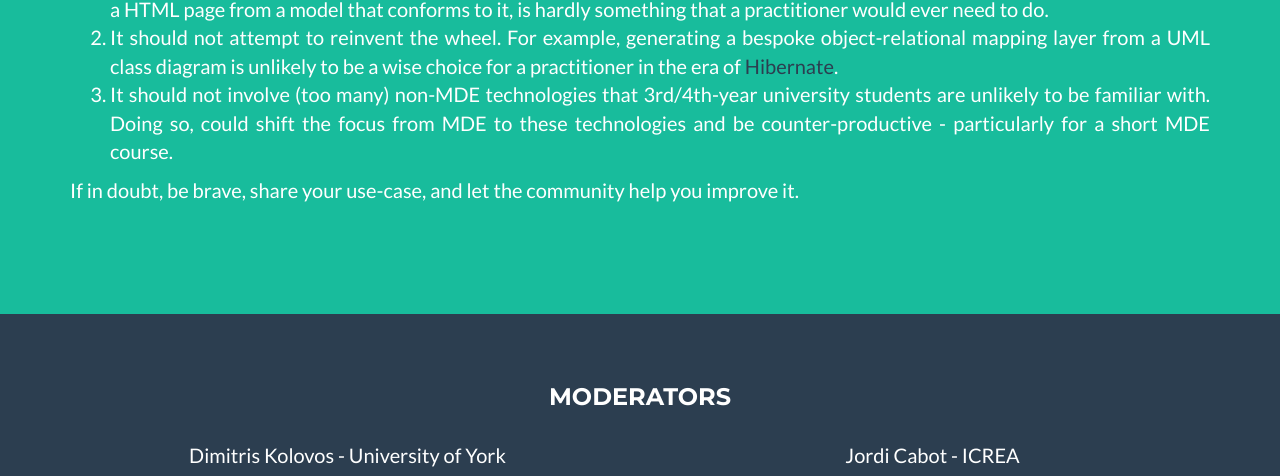
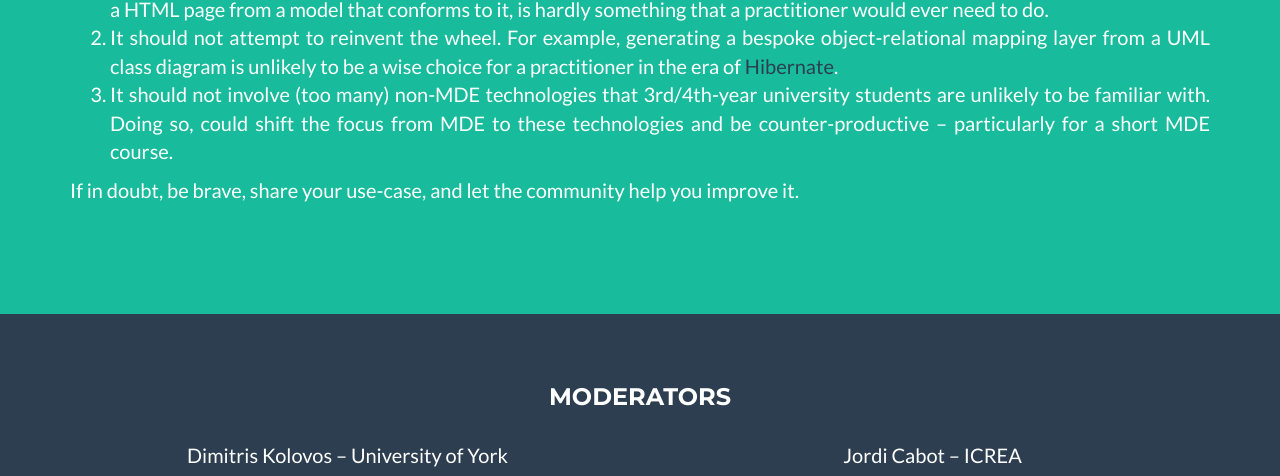
Before and after one commit to mde4edu/mde4edu.github.io, a website: page index.html in a window 1280 px wide. Shown: the part 2345-2821 px from the top of the page. Drawn offline with nearby package versions, Linux system fonts and the light colour scheme.

Commit message:
Update index.html

```diff
--- a/index.html
+++ b/index.html
@@ -170,7 +170,7 @@
                     <ol style="font-size:20px">
                       <li> It can be simplified, but its domain should remain realistic. For example, defining a <a href="https://www.ibm.com/developerworks/library/os-eclipse-dynamicemf/">bookstore/library metamodel</a> and generating a HTML page from a model that conforms to it, is hardly something that a practitioner would ever need to do.
                       <li> It should not attempt to reinvent the wheel. For example, generating a bespoke object-relational mapping layer from a UML class diagram is unlikely to be a wise choice for a practitioner in the era of <a href="http://hibernate.org/">Hibernate</a>.
-                      <li> It should not involve (too many) non-MDE technologies that 3rd/4th-year university students are unlikely to be familiar with. Doing so, could shift the focus from MDE to these technologies and be counter-productive - particularly for a short MDE course.
+                      <li> It should not involve (too many) non-MDE technologies that 3rd/4th-year university students are unlikely to be familiar with. Doing so, could shift the focus from MDE to these technologies and be counter-productive &ndash; particularly for a short MDE course.
                     </ol>
 
                     <p>If in doubt, be brave, share your use-case, and let the community help you improve it.</p>
@@ -191,7 +191,7 @@
                         <h3>Moderators</h3>
                     </div>
                     <div class="footer-col col-md-6">
-                        <p>Dimitris Kolovos - University of York
+                        <p>Dimitris Kolovos &ndash; University of York
                         <ul class="list-inline">
                           <li>
                               <a href="http://dimitris.io" class="btn-social btn-outline"><i class="fa fa-fw fa-home"></i></a>
@@ -207,7 +207,7 @@
                     </div>
                     <div class="footer-col col-md-6">
                       <p>
-                        Jordi Cabot - ICREA
+                        Jordi Cabot &ndash; ICREA
                         <ul class="list-inline">
                         <li>
                             <a href="http://jordicabot.com" class="btn-social btn-outline"><i class="fa fa-fw fa-home"></i></a>
```
